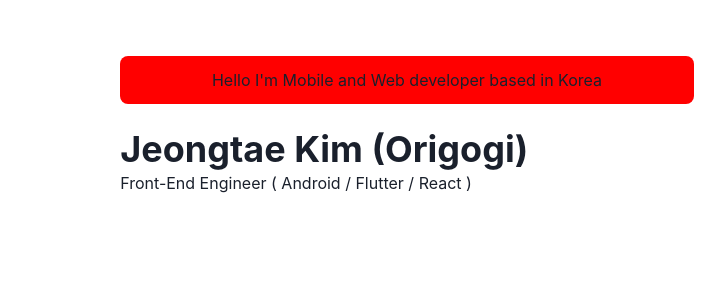
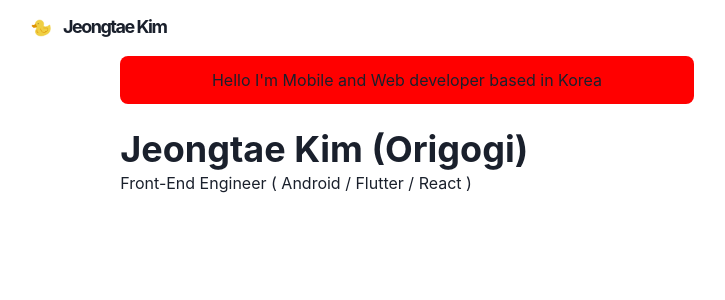
Before and after one commit to Origogi/origogi-homepage, a Next.js app: page / in a window 1280 px wide. Shown: the top 300 px of the page, without its empty margins (233-958 px from the left). Built offline with nearby package versions, Linux system fonts and the light colour scheme.

Commit message:
Add logo png

```diff
--- a/components/logo.js
+++ b/components/logo.js
@@ -19,12 +19,13 @@ const LogoBox = styled.span`
 `
 
 const Logo = () => {
-  const footPrintImg = `/images/footprint${useColorModeValue('', '-dark')}.png`
+  //   const footPrintImg = `/images/footprint${useColorModeValue('', '-dark')}.png`
 
+  const logoImg = '/images/logo.png'
   return (
     <Link href="/">
       <LogoBox>
-        <Image src={footPrintImg} width={20} height={20} alt="logo" />
+        <Image src={logoImg} width={20} height={20} alt="logo" />
         <Text
           color={useColorModeValue('gray.800', 'whiteAlpha.900')}
           fontFamily="M PLUS Rounded 1c"
--- a/components/navbar.js
+++ b/components/navbar.js
@@ -45,7 +45,22 @@ const Navbar = props => {
       style={{ backdropFilter: 'blur(10px)' }}
       zIndex={1}
       {...props}
-    ></Box>
+    >
+      <Container
+        display="flex"
+        p={2}
+        maxW="container.md"
+        wrap="wrap"
+        align="center"
+        justify="space-between"
+      >
+        <Flex align="center" mr={5}>
+          <Heading as="hi" size="lg" letterSpacing={'tighter'}>
+            <Logo />
+          </Heading>
+        </Flex>
+      </Container>
+    </Box>
   )
 }
 
```
Also changed, not shown: public/images/logo.png (added).
